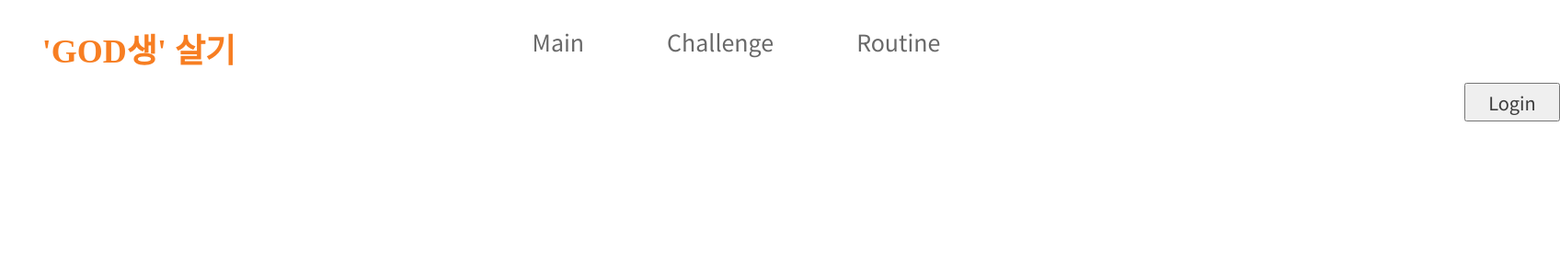
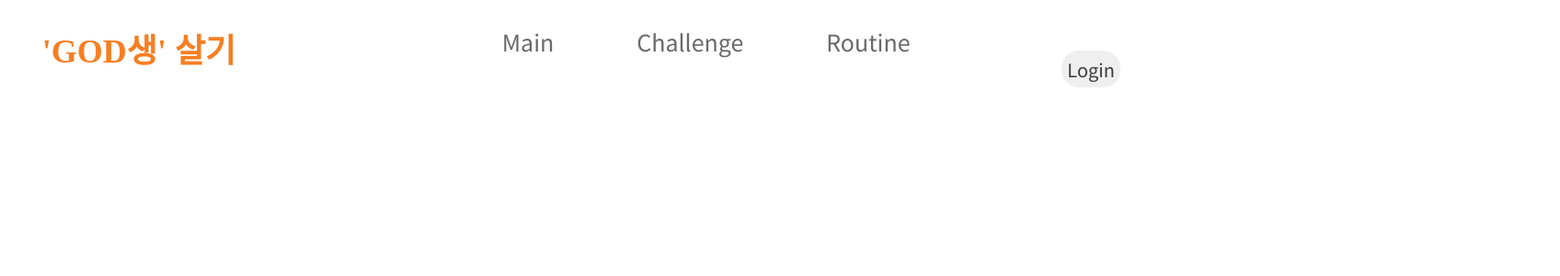
Before and after one commit to mju-likelion/livingodlife-frontend, a React (Create React App) app: page /header in a window 1280 px wide. Shown: the top 300 px of the page at 92% size, 1696 px wide, since content can reach past the window. Built offline with nearby package versions, Linux system fonts and the light colour scheme.

Commit message:
design: loginbtn

```diff
--- a/src/Components/Header/Header.scss
+++ b/src/Components/Header/Header.scss
@@ -5,8 +5,7 @@
 
     .logo {
         margin-top: 6px;
-        padding-top: 20px;
-        padding-left: 10px;
+        padding: 20px 0 0 10px;
         width: 282px;
         height: 89px;
         color: #F77E22;
@@ -44,15 +43,15 @@
 
     .loginBtn{
         margin-top:27px;
-        width:104px;
         height:42.08px;
-        margin-left: 1300px;
+        float:right;
         font-family: 'Noto Sans KR';
         font-style: normal;
         font-weight: 500;
         font-size: 20px;
         line-height: 29px;
         color: #3C3C3C;
-
+        border-radius: 20px;
+        border:1px solid white;
     }
 }
```
